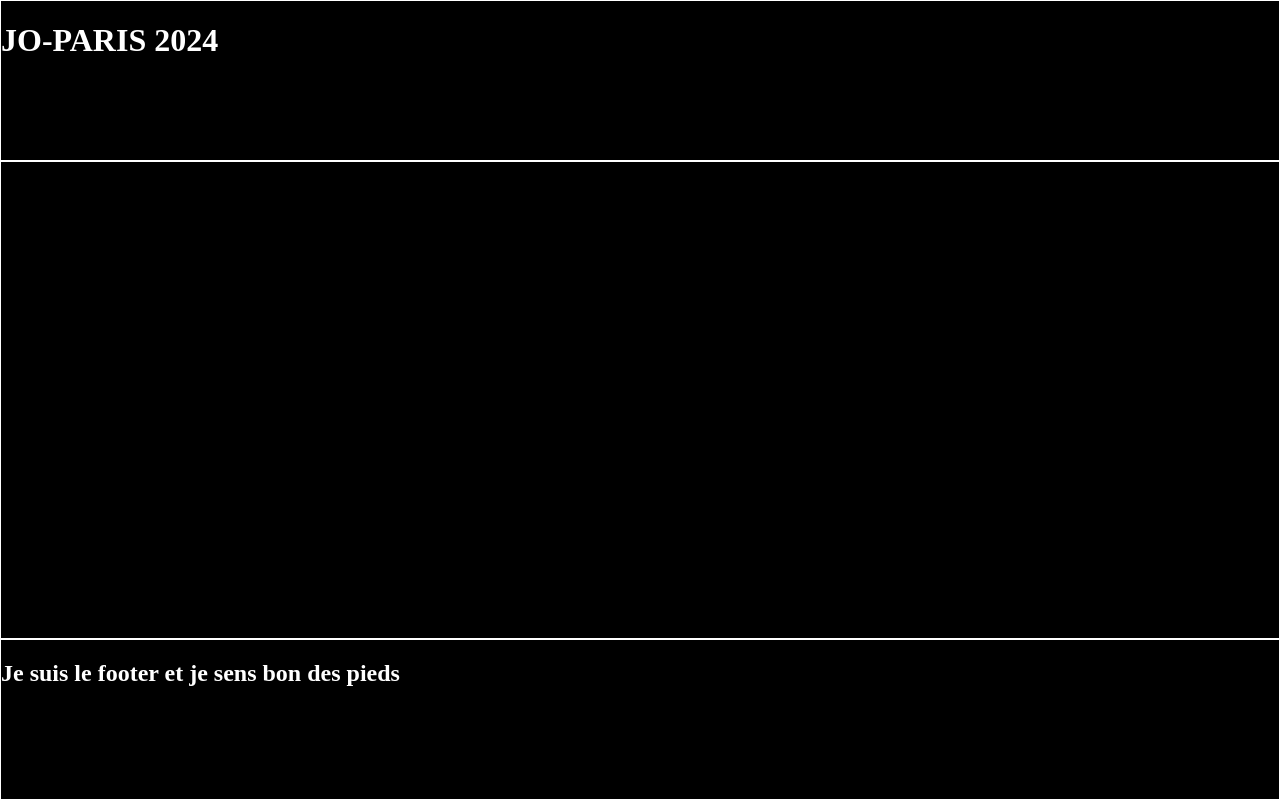
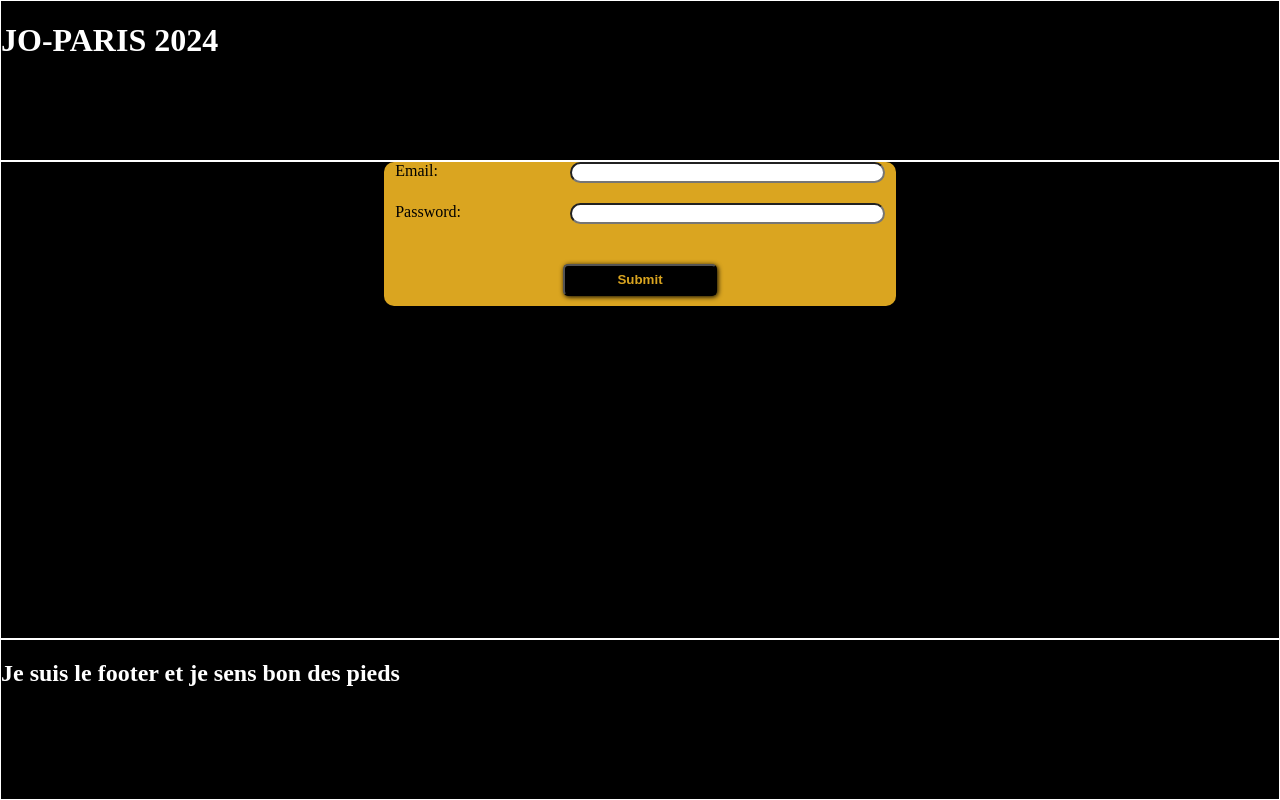
Before and after one commit to k4y4no/bachelorjo2024front, an Angular app: page /login in a window 1280 px wide. Before the commit this address led to /. Built offline with nearby package versions, Linux system fonts and the light colour scheme.

Commit message:
Login component basics

```diff
--- /dev/null
+++ b/src/app/_interfaces/token.ts
@@ -0,0 +1,12 @@
+export interface Token {
+    access_token: string;
+    token_type: string;
+
+}
+
+export interface TokenPayload {
+    sub: string;
+    id_sub: string;
+    role: string;
+    exp: Date;
+}
--- a/src/app/_interfaces/user.ts
+++ b/src/app/_interfaces/user.ts
@@ -14,3 +14,8 @@ export interface UserCreate {
     phone: string;
     password: string;
 }
+
+export interface UserLogin {
+    email: string;
+    password: string;
+}
--- /dev/null
+++ b/src/app/_services/authService/auth.service.ts
@@ -0,0 +1,22 @@
+import { inject, Injectable } from '@angular/core';
+import { Observable, tap } from 'rxjs';
+import { Token } from '../../_interfaces/token';
+import { HttpClient } from '@angular/common/http';
+import { environment } from '../../../environments/environment';
+
+@Injectable({
+  providedIn: 'root'
+})
+export class AuthService {
+
+    private http = inject(HttpClient);
+    private authUrl: string = environment.authUrl
+
+  constructor() {}
+
+    login(credentials: { email: string; password: string }): Observable<Token> {
+    return this.http.post<Token>(`${this.authUrl}`, credentials).pipe(
+      tap((response: Token )=> localStorage.setItem('token', JSON.stringify( response)))
+    );
+  }
+}
--- a/src/app/app.routes.ts
+++ b/src/app/app.routes.ts
@@ -1,9 +1,11 @@
 import { Routes } from '@angular/router';
 import { HomeComponent } from './pages/home/home.component';
 import { RegisterComponent } from './pages/register/register.component';
+import { LoginComponent } from './pages/login/login.component';
 
 export const routes: Routes = [
     {  path: '', redirectTo: 'home', pathMatch: 'full' },
     { path: 'home', component: HomeComponent },
     { path: 'register', component: RegisterComponent },
+    { path: 'login', component: LoginComponent },
 ];
--- /dev/null
+++ b/src/app/pages/login/login.component.html
@@ -0,0 +1,24 @@
+<form action="" [formGroup]="loginUserForm" id="loginForm" (ngSubmit)="onSubmit()">
+      <div>
+        <label>Email:</label>
+        <input formControlName="email">
+        @if (loginUserForm.get('email')?.invalid && loginUserForm.get('email')?.touched){
+            <span>Email is required</span>
+        }
+      </div>
+      <div>
+        <label>Password:</label>
+        <input formControlName="password">
+        @if (loginUserForm.get('password')?.invalid && loginUserForm.get('password')?.touched){
+            <span>Password is required</span>
+        }
+      </div>
+      <div>
+        <input id="honeyPot">
+        <!-- <span *ngIf="profileForm.get('firstName').invalid && profileForm.get('firstName').touched">
+          First name is required
+        </span> -->
+      </div>
+      <!-- <button type="submit" [disabled]="!profileForm.valid">Submit</button> -->
+      <button type="submit">Submit</button>
+</form>
--- /dev/null
+++ b/src/app/pages/login/login.component.scss
@@ -0,0 +1,74 @@
+form {
+    background-color: goldenrod;
+    width: 40%;
+    margin: auto;
+    border-radius: 10px;
+    color: black;
+    display: flex;
+    flex-direction: column;
+    row-gap: 5px;
+
+
+}
+h2{
+    text-align: center;
+}
+form div {
+    margin-bottom: 15px;
+    display: flex;
+    flex-wrap: wrap;
+    justify-content: space-around;
+    row-gap: 5px;
+
+}
+input {
+    flex-basis: 60%;
+    align-self: flex-end;
+    border-radius: 15px;
+
+}
+input:hover{
+    outline: 2px solid black;
+}
+input:focus{
+    outline: 2px solid black;
+}
+label{
+    flex-basis: 30%;
+
+}
+form div span{
+    flex-basis: 100%;
+    text-align: center;
+    color: rgb(81, 7, 7);
+    font-weight: bolder;
+
+}
+#honeyPot{
+    display: none;
+}
+button{
+
+    width: 30%;
+    height: 4vh;
+    background-color: black;
+    color: goldenrod;
+    font-weight: bolder;
+    border-radius: 5px;
+    margin-bottom: 10px;
+    align-self: center;
+    box-shadow: 1px 1px 5px black;
+}
+button:hover{
+    background-color: goldenrod;
+    color: black;
+    border: 2px solid black;
+    cursor: pointer;
+}
+button:active{
+    background-color: red;
+    color: black;
+    border: 2px solid black;
+    cursor: pointer;
+    box-shadow: none;
+}
--- /dev/null
+++ b/src/app/pages/login/login.component.ts
@@ -0,0 +1,46 @@
+import { Component, inject } from '@angular/core';
+import { NonNullableFormBuilder, ReactiveFormsModule, Validators } from '@angular/forms';
+import { Router } from '@angular/router';
+import { UserLogin } from '../../_interfaces/user';
+import { AuthService } from '../../_services/authService/auth.service';
+
+@Component({
+  selector: 'app-login',
+  imports: [
+    ReactiveFormsModule
+  ],
+  templateUrl: './login.component.html',
+  styleUrl: './login.component.scss'
+})
+export class LoginComponent {
+  private fb = inject(NonNullableFormBuilder)
+  private router = inject(Router)
+  private authService = inject(AuthService)
+  // private tokenService = inject(TokenService)
+
+  loginUserForm = this.fb.group({
+    email: ['', {validators: [Validators.required, Validators.pattern('^[a-zA-Z0-9._%+-]+@[a-zA-Z0-9.-]+\\.[a-zA-Z]{2,}$')]}],
+    password: ['', {validators: [Validators.required, Validators.pattern('^(?=.*[a-z])(?=.*[A-Z])(?=.*\\d)(?=.*[@$!%*?&])[A-Za-z\\d@$!%*?&]{8,}$')]}],
+  })
+
+  onSubmit(){
+
+            const user: UserLogin = {...this.loginUserForm.getRawValue()}
+            this.authService.login(user).subscribe({
+              next: (response) => {
+                console.log('Token', response)
+                // const role: string | null= this.tokenService.getRoleToken(response.access_token)
+                // if(this.authService.isAdmin(role)){
+                //   this.router.navigate(['dash'])
+                //   return
+                // }
+                // this.router.navigate(['profile'])
+
+              },
+              error: (err) => {
+                console.error('Error', err)
+              }
+            })
+
+  }
+}
--- a/src/environments/environment.ts
+++ b/src/environments/environment.ts
@@ -1,3 +1,4 @@
 export const environment = {
-  apiUrl: 'http://127.0.0.1:8000'
+  apiUrl: 'http://127.0.0.1:8000',
+  authUrl: 'http://127.0.0.1:8000/auth/login',
 };
```
Also changed, not shown: 2 other files (tests, documents, lock files or other folders).
